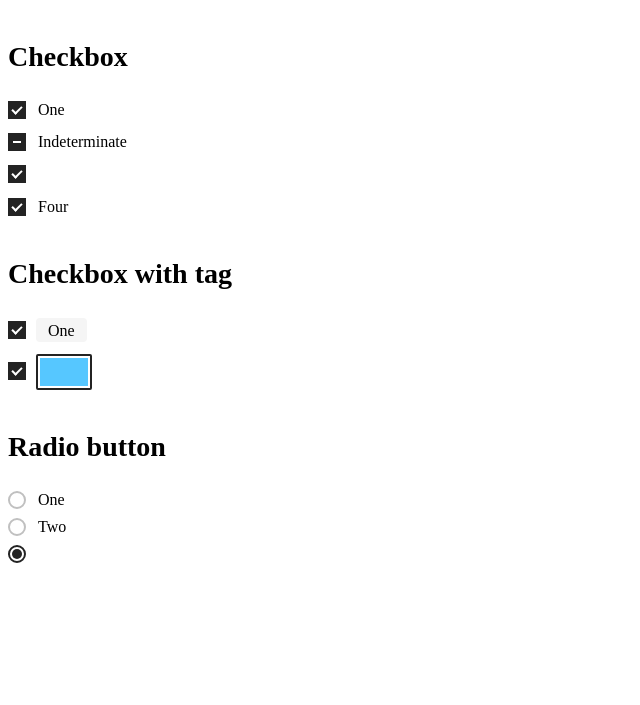
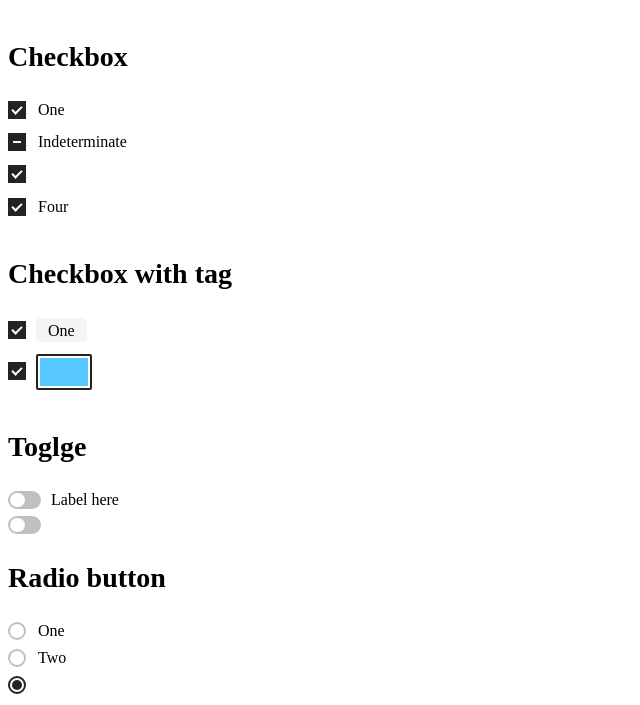
Before and after one commit to minhnt94/custom-checkbox-radio, a website built with webpack: page index.html in a window 1280 px wide. Shown: the part 95-800 px from the top of the page, without its empty margins (0-640 px from the left). Built offline with nearby package versions, Linux system fonts and the light colour scheme.

Commit message:
add toggle

```diff
--- a/index.html
+++ b/index.html
@@ -47,31 +47,39 @@
     </label>
     <br />
     <label class="checkbox checkbox--tag checkbox--nolabel">
-      <input
-        type="checkbox"
-        checked="checked"
-        class="checkbox__input"
-      />
-      <span class="checkbox__label">
-
-      </span>
+      <input type="checkbox" checked="checked" class="checkbox__input" />
+      <span class="checkbox__label"></span>
       <span class="checkbox__checkmark"></span>
     </label>
 
+    <h3>Toglge</h3>
+
+    <label class="toggle">
+      <input class="toggle__input" id="cb1" type="checkbox" />
+      <label class="toggle__btn" for="cb1"></label>
+      <span class="toggle__label">Label here</span>
+    </label>
+  </br>
+    <label class="toggle">
+      <input class="toggle__input" id="cb2" type="checkbox" />
+      <label class="toggle__btn" for="cb2"></label>
+    </label>
+
+
     <h3>Radio button</h3>
-     <label class="radio">
+    <label class="radio">
       <span class="radio__label">One</span>
       <input type="radio" checked="checked" name="radio" class="radio__input" />
       <span class="radio__checkmark"></span>
     </label>
     <br />
-     <label class="radio">
+    <label class="radio">
       <span class="radio__label">Two</span>
       <input type="radio" checked="checked" name="radio" class="radio__input" />
       <span class="radio__checkmark"></span>
     </label>
     <br />
-     <label class="radio">
+    <label class="radio">
       <input type="radio" checked="checked" name="radio" class="radio__input" />
       <span class="radio__checkmark"></span>
     </label>
--- a/style.scss
+++ b/style.scss
@@ -189,3 +189,58 @@ h3 {
     }
   }
 }
+
+.toggle {
+  display: flex;
+  align-items: center;
+  cursor: pointer;
+
+  &__label {
+    font-size: 1.6rem;
+    margin-left: 1rem;
+  }
+
+  &__btn {
+    outline: 0;
+    display: inline-block;
+    width: 3.3rem;
+    height: 1.8rem;
+    position: relative;
+    cursor: pointer;
+    user-select: none;
+    background: #C0C0C0;
+    border-radius: 2rem;
+    padding: 2px;
+    transition: all 0.4s ease;
+
+    &:after,
+    &:before {
+      position: relative;
+      display: block;
+      content: '';
+      width: 50%;
+      height: 100%;
+    }
+    &:after {
+      border-radius: 50%;
+      background: #fff;
+      transition: all 0.2s ease;
+      left: 0;
+    }
+    &:before {
+      display: none;
+    }
+  }
+
+  &__input {
+    display: none;
+
+    &:checked + .toggle__btn {
+      background: $color-black-brand;
+
+      &:after {
+        left: 50%;
+      }
+    }
+  }
+}
```
